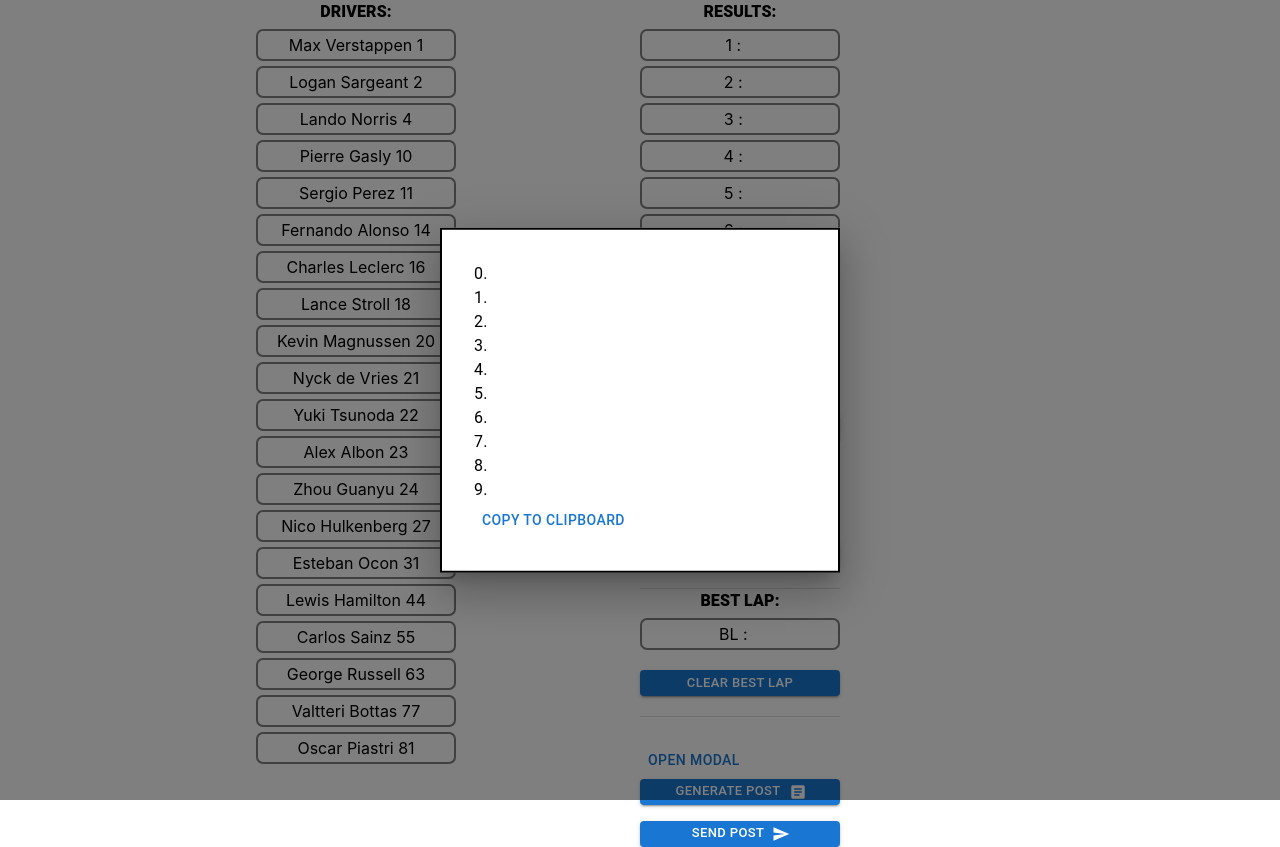
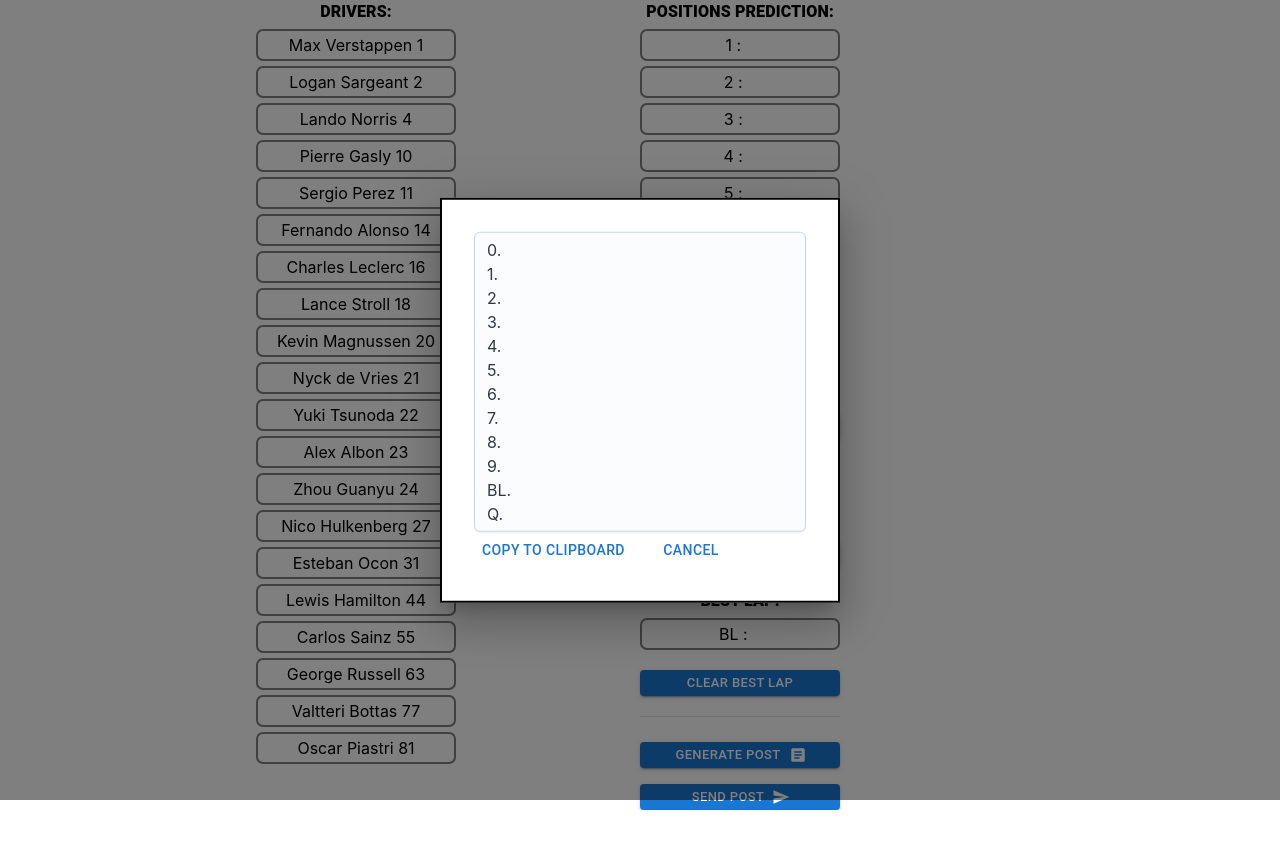
Before and after one commit to SkunovDen/f1_toto_4_d3, a React (Create React App) app: page / in a window 1280 px wide. Both pictures are taken after a click on the button "GENERATE POST". After the commit the page ends 810 px from the top, so only its background shows below. Built offline with nearby package versions, Linux system fonts and the light colour scheme; the HTML template or start-up script is replaced by a standard one.

Commit message:
release deploy

```diff
--- a/package.json
+++ b/package.json
@@ -7,6 +7,7 @@
     "@emotion/react": "^11.11.0",
     "@emotion/styled": "^11.11.0",
     "@mui/icons-material": "^5.11.16",
+    "@mui/joy": "^5.0.0-alpha.81",
     "@mui/material": "^5.13.2",
     "@testing-library/jest-dom": "^5.14.1",
     "@testing-library/react": "^13.0.0",
@@ -21,8 +22,8 @@
     "start": "react-scripts start",
     "build": "react-scripts build",
     "test": "react-scripts test",
-    "predeploy" : "npm run build",
-    "deploy" : "gh-pages -d build",
+    "predeploy": "npm run build",
+    "deploy": "gh-pages -d build",
     "eject": "react-scripts eject"
   },
   "eslintConfig": {
--- a/src/components/Podium.jsx
+++ b/src/components/Podium.jsx
@@ -19,7 +19,7 @@
              {/* sx={{border: '1px solid wheat', borderRadius: '11px', margin: 3}}> */}
 
             <Stack>
-                <Typography sx={{margin:'auto', fontWeight:800}}>RESULTS:</Typography>
+                <Typography sx={{margin:'auto', fontWeight:800}}>POSITIONS PREDICTION:</Typography>
                 {podiumList.sort(sortDrivers).map((driver,index) =>
                     <PodiumSlot slot={driver} key={index} />
                 )}
--- a/src/components/Post.jsx
+++ b/src/components/Post.jsx
@@ -3,9 +3,7 @@
 import { Box, Stack, Button } from "@mui/material";
 import ArticleIcon from '@mui/icons-material/Article';
 import SendIcon from '@mui/icons-material/Send';
-
-
-import Typography from '@mui/material/Typography';
+import Textarea from '@mui/joy/Textarea';
 import Modal from '@mui/material/Modal';
 
 import { useFinishListStore } from '../store/finishListStore'
@@ -29,37 +27,59 @@
   };
 
   const [open, setOpen] = useState(false);
-  const handleOpen = () => setOpen(true);
   const handleClose = () => setOpen(false);
 
   const podiumList = useFinishListStore(state => state.finishList)
+  const bestLap = useFinishListStore(state => state.bestLap)
+  const qualWinner = useFinishListStore(state => state.qualWinner)
+
+  const getPostText = () => {
+    var t = ''
+    // eslint-disable-next-line
+    const b = podiumList.map((slot, index) => {
+      t += (`${index}.${slot.name}\n`)
+      return null
+      }
+    )
+    t += `BL.${bestLap.name}\n`
+    t += `Q.${qualWinner.name}`
+    return t
+  }
+
+  const handleShow = () => {
+    setPostText(prev => getPostText())
+    setOpen(prev => true)
+  }
+
+  const handleCopyToClipboard = () => {
+    navigator.clipboard.writeText(postText).then(() => {
+      console.log('Content copied to clipboard');
+    },() => {
+      console.error('Failed to copy');
+    });
+  }
+
+  const [postText, setPostText]=useState('')
 
   return(
     <Box sx={{marginTop: '25px'}}>
-            <div>
-        <Button onClick={handleOpen}>Open modal</Button>
       <Modal
         open={open}
         onClose={handleClose}
-          aria-labelledby="modal-modal-title"
-          aria-describedby="modal-modal-description"
       >
         <Box sx={style}>
-            {podiumList.map((slot, index) => {
-                return(
-                <Typography key={index} >
-                    {index}.{slot.name}
-                </Typography>)
-            })}
-            <Button>Copy to clipboard</Button>
+          <Textarea minRows={12} maxRows={12}
+            value={postText} />
+          <Button onClick={() => handleCopyToClipboard()}>Copy to clipboard</Button>
+          &nbsp;&nbsp;&nbsp;&nbsp;&nbsp;
+          <Button onClick={() => handleClose()}>Cancel</Button>
         </Box>
       </Modal>
-      </div>
 
       <Stack direction="column" spacing={2}>
         <Button className="clearbutton" size="small" variant="contained"
           endIcon={<ArticleIcon />}
-                 onClick={()=> setOpen(true)}>
+          onClick={()=> handleShow()}>
             Generate POST
         </Button>
         <Button className="clearbutton" size="small" variant="contained"
```
Also changed, not shown: 1 other file (tests, documents, lock files or other folders). Lines whose indentation alone changed are shown as unchanged.
